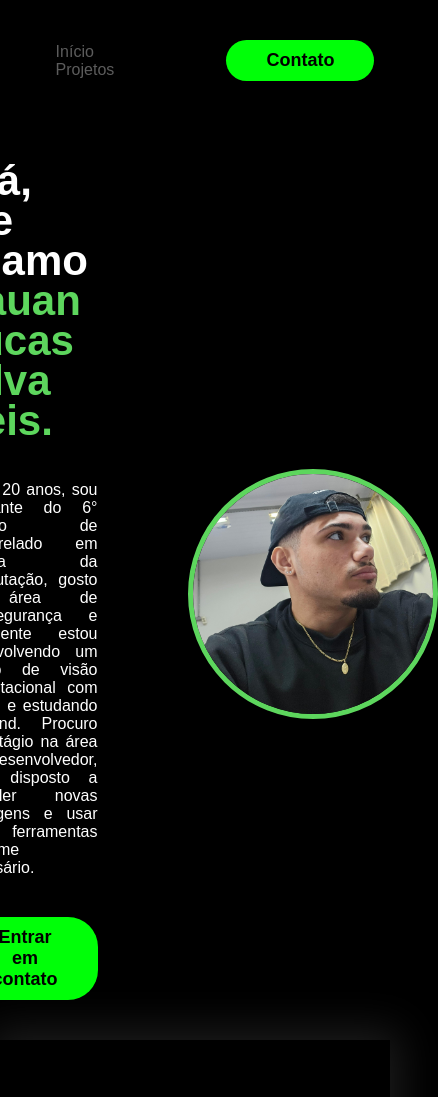
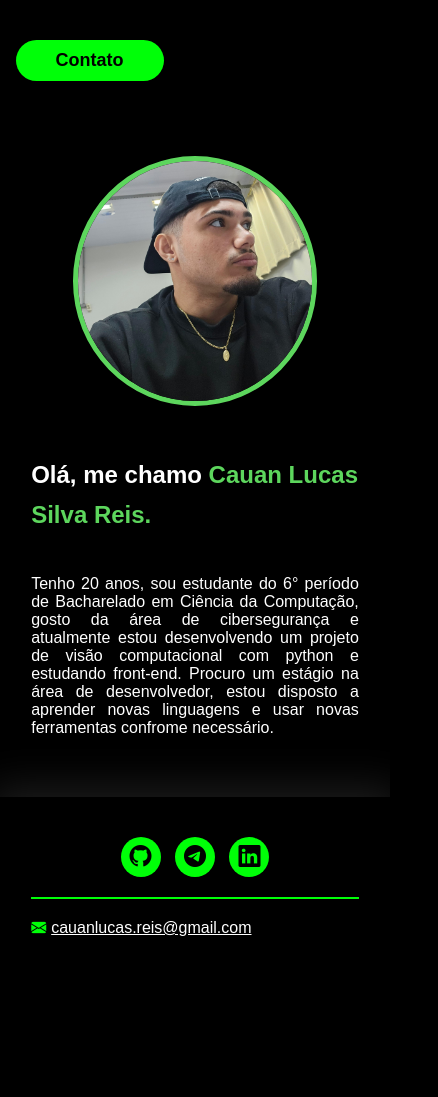
Before and after one commit to cauanlsreis/MeuPortf-lio, a plain HTML site: page index.html in a window 390 px wide. Shown: the top 1097 px of the page, 438 px wide, since content can reach past the window. After the commit the page ends 977 px from the top, so only its background shows below. Drawn offline with nearby package versions, Linux system fonts and the light colour scheme.

Commit message:
Deixando o site responsivo

```diff
--- a/index.css
+++ b/index.css
@@ -211,3 +211,50 @@ footer .line-footer p a {
     margin: 0 5px;
     transition: .2s;
 }
+
+@media screen and (max-width: 1020px){
+    /* CLASSES GERAIS */
+    .flex {
+        flex-direction: column;
+    }
+
+    .topo-do-site .flex{
+        flex-direction: column-reverse;
+    }
+
+    /* CABEÇALHO */
+    .menu-desktop {
+        display: none;
+    }
+
+    /* TOPO DO SITE */
+    section.topo-do-site .flex {
+        gap: 60px;
+    }
+
+    section.topo-do-site {
+        padding: 20px 8%;
+    }
+
+    .topo-do-site h1 {
+        font-size: 24px;
+    }
+
+    .topo-do-site .img-topo-do-site img {
+        width: 100%;
+    }
+
+    .introducao-topo-do-site .botao-contato {
+        display: none;
+    }
+
+    /* RODAPÉ */
+    footer {
+        padding: 20px 8%;
+    }
+
+    .botao-social{
+        text-align: center;
+    }
+
+}
```
Also changed, not shown: img/email.png (deleted), img/github.svg (deleted), img/gmail.svg (deleted), img/linkedin.svg (deleted).
